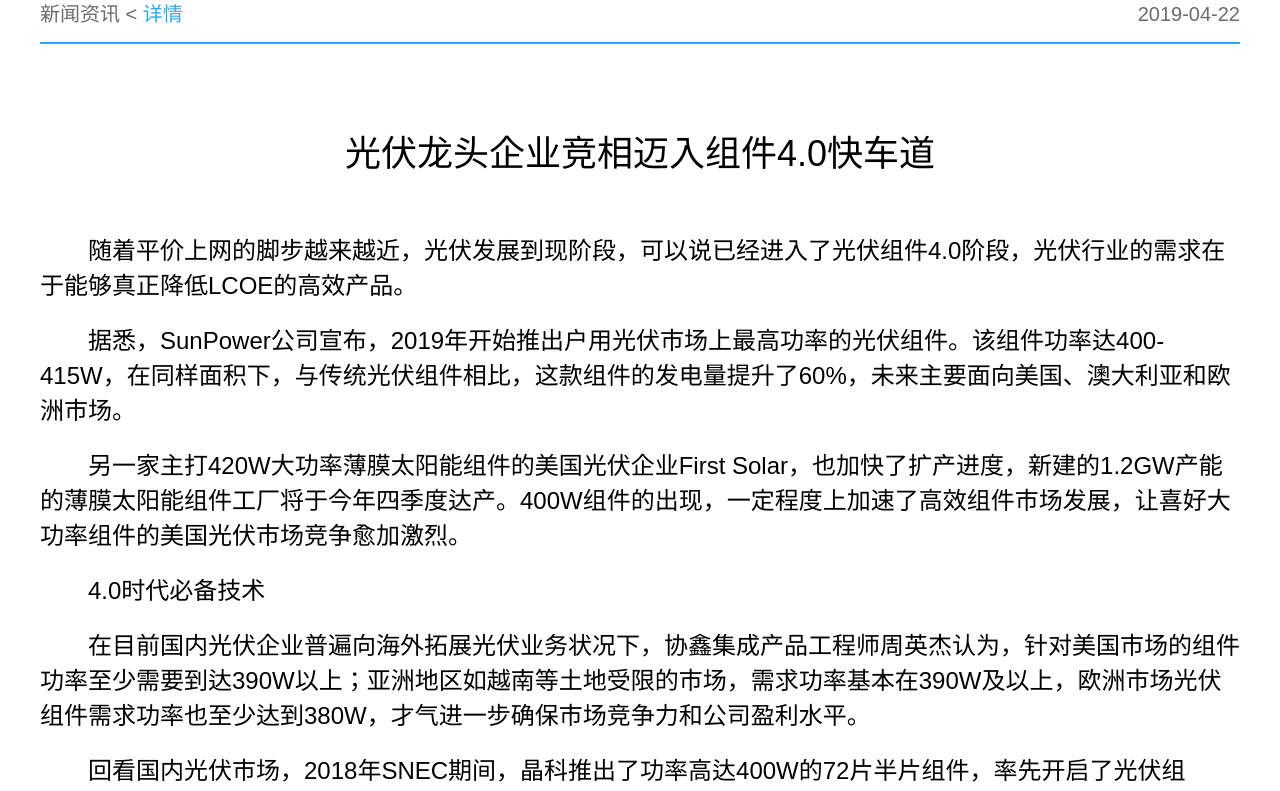
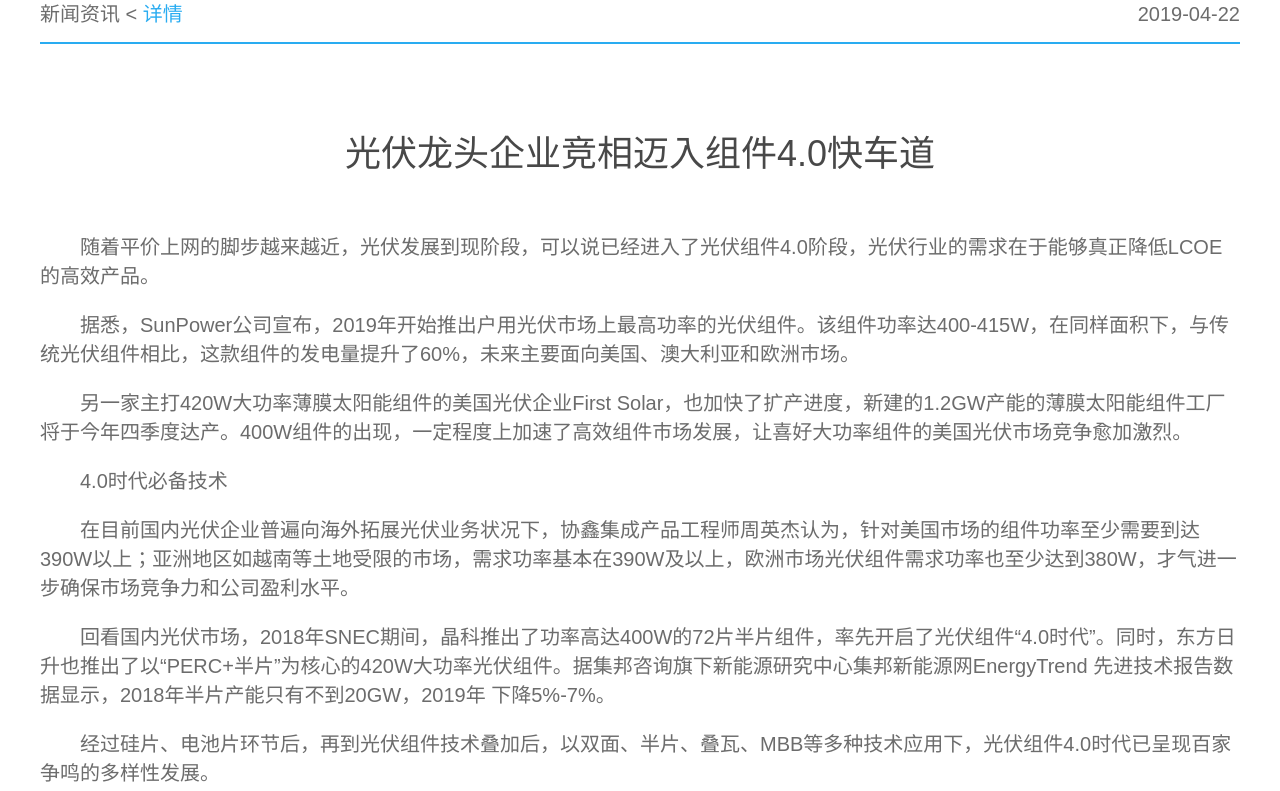
Before and after one commit to dbpoo/pj-power, a Vue app: page /detail in a window 1280 px wide. Shown: the part 480-1271 px from the top of the page. Built offline with nearby package versions, Linux system fonts and the light colour scheme.

Commit message:
详细页更新的

```diff
--- a/src/views/Detail.vue
+++ b/src/views/Detail.vue
@@ -53,6 +53,7 @@
       height: 60px;
       line-height: 60px;
       margin-bottom: 80px;
+      font-weight: bold;
       font-size: 20px;
       font-weight: bold;
       color: #6c6c6c;
@@ -69,12 +70,14 @@
       text-align: center;
       padding: 0 100px;
       margin-bottom: 55px;
+      color: #484848;
     }
     .news-con {
-      font-size: 24px;
+      font-size: 20px;
       p {
         text-indent: 2em;
         padding-bottom: 20px;
+        color: #6c6c6c;
       }
     }
   }
```
